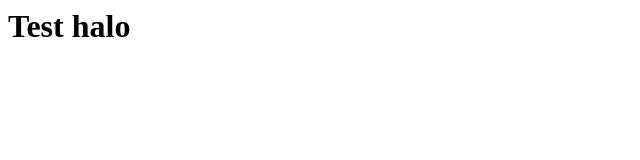
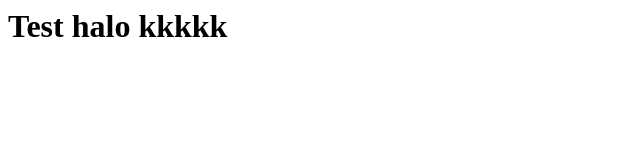
Before and after one commit to mevinyanuar/Test, a plain HTML site: page index.html in a window 1280 px wide. Shown: the whole page, without its empty margins (0-640 px from the left). Drawn offline with Linux system fonts and the light colour scheme.

Commit message:
perubahan pada h1 2x

```diff
--- a/index.html
+++ b/index.html
@@ -1 +1 @@
-<h1>Test halo</h1>
+<h1>Test halo kkkkk</h1>
```
